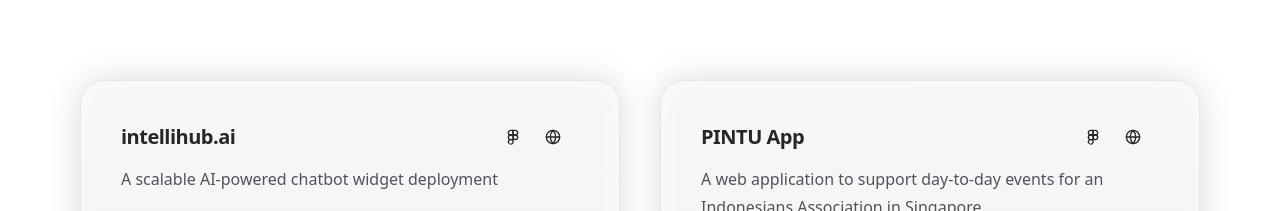
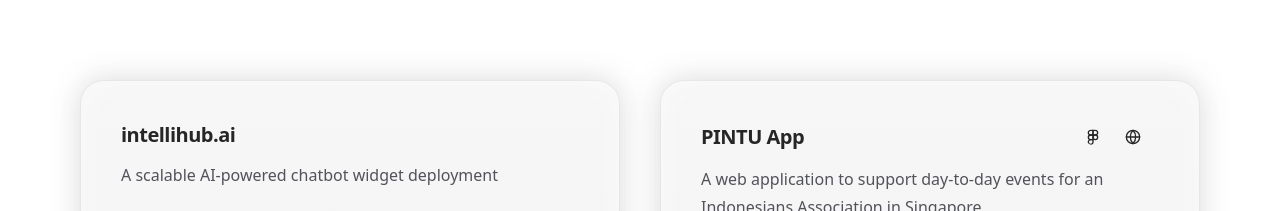
Before and after one commit to gabriellenicole/bento-website, a React (Vite) app: page / in a window 1280 px wide. Shown: the part 960-1171 px from the top of the page. Built offline with nearby package versions, Linux system fonts and the light colour scheme.

Commit message:
chore: remove links

```diff
--- a/src/data/projects.ts
+++ b/src/data/projects.ts
@@ -24,8 +24,6 @@
       src2: intellihubBack,
       alt: 'PINTU App',
     },
-    deploymentUrl: 'https://app.pintusingapura.org',
-    figmaUrl: 'https://bit.ly/pintu-app-figma',
     bgClass: 'bg-intellihub',
     content: intellihubContent,
   },
```
